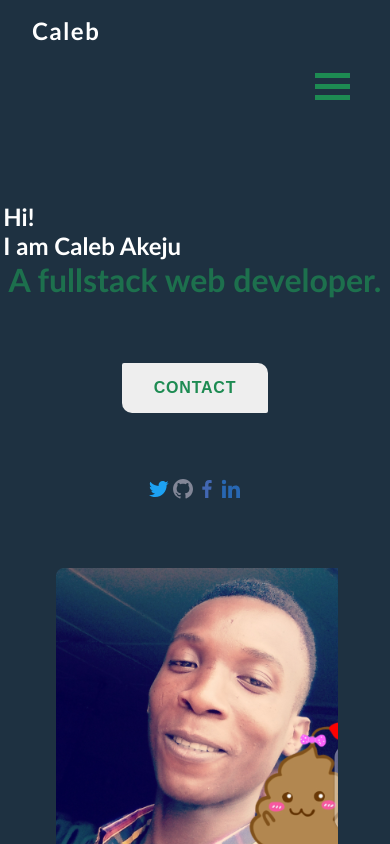
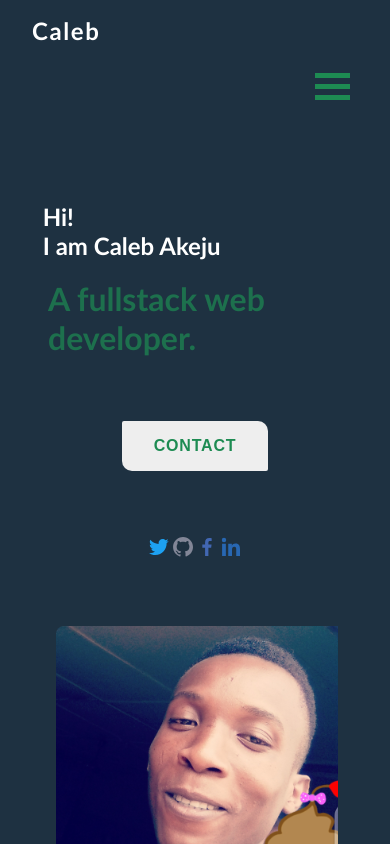
Before and after one commit to karlebh/Portfolio, a Vue app: page / in a window 390 px wide. Shown: the top 844 px of the page. Built offline with nearby package versions, Linux system fonts and the light colour scheme.

Commit message:
Important update

```diff
--- a/src/components/Hero.vue
+++ b/src/components/Hero.vue
@@ -1,12 +1,16 @@
 <template>
 	<div class="parent">
 		<div>
-			<h2>
-			Hi! <br>
-			I am Caleb Akeju
-			</h2>
+			<div class="heroText">
+				<h2>
+				Hi! <br>
+				I am Caleb Akeju
+				</h2>
 
-			<h1>A fullstack web developer.</h1>
+				<br>
+
+				<h1>A fullstack web developer.</h1>
+			</div>
 
 			<div id="util">
 				<button>
@@ -192,6 +196,10 @@
 			align-items: center;
 		}
 
+		.heroText {
+			margin-left: 3rem;
+		}
+
 		.links {
 			margin-bottom: 4rem;
 		}
```
